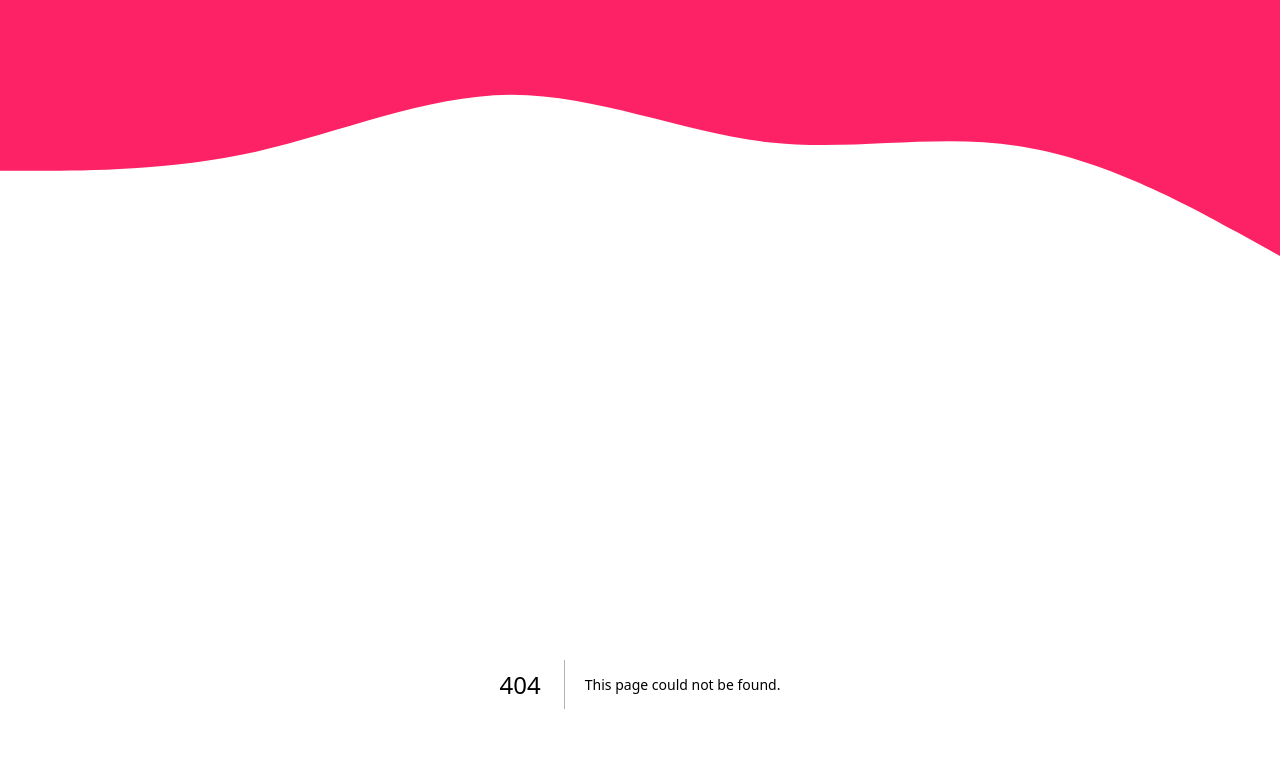
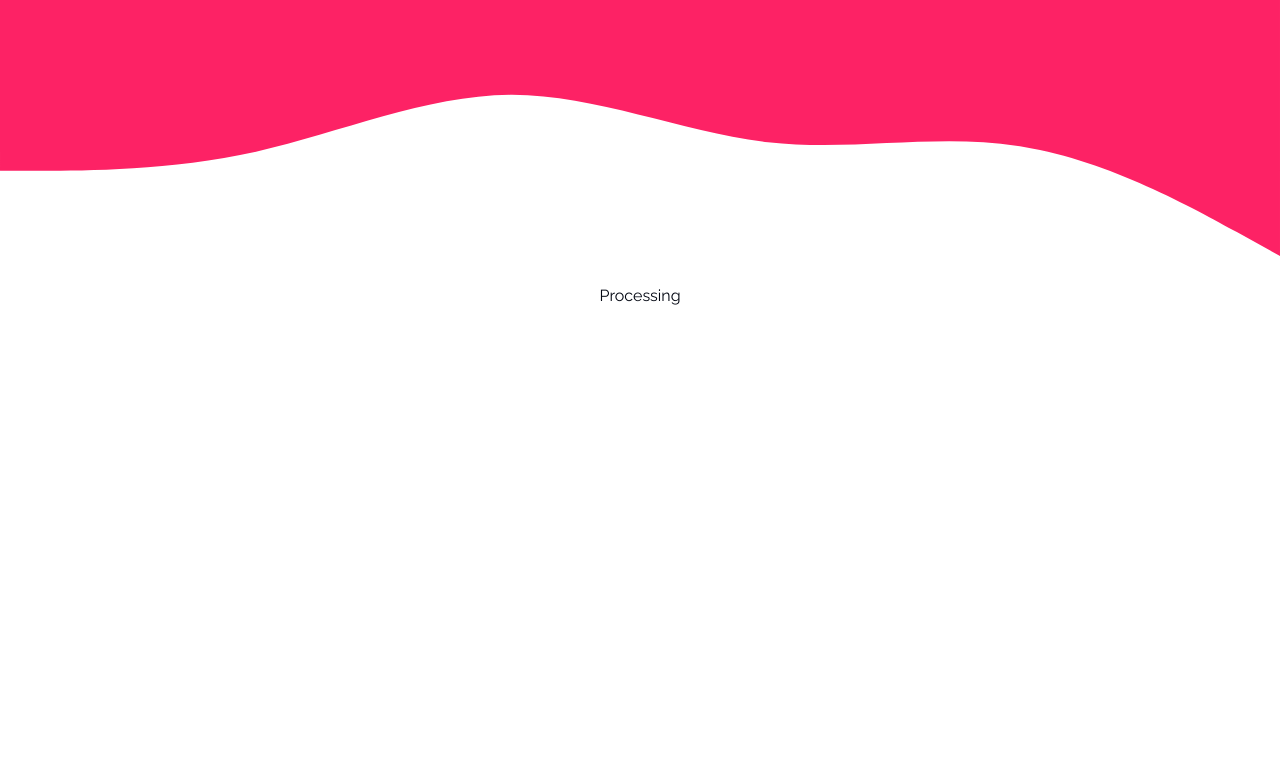
Before and after one commit to joshuadavidang/BookLah, a Next.js app: page /process-booking in a window 1280 px wide. Before the commit this address had no page. Shown: the top 766 px of the page. Built offline with nearby package versions, Linux system fonts and the light colour scheme.

Commit message:
refactor: update authentication
Signed-off-by: joshuadavidang <joshuadavidang@outlook.sg>

```diff
--- /dev/null
+++ b/app/process-booking/page.tsx
@@ -0,0 +1,3 @@
+export default function ProcessBook() {
+  return <div>Processing</div>;
+}
```
